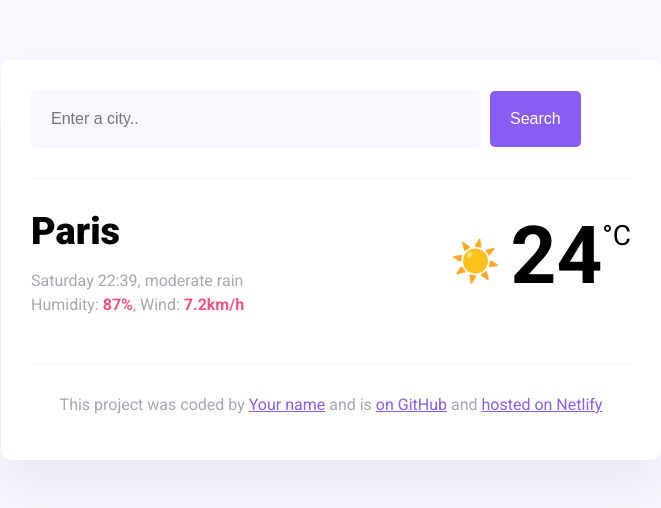
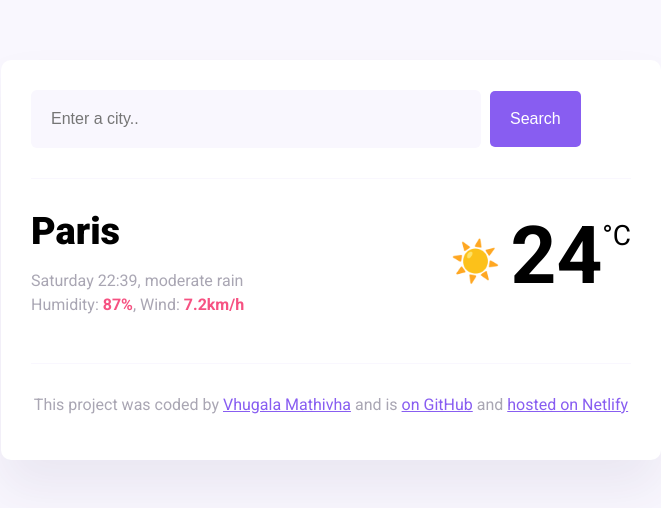
Before and after one commit to Vhugala-Mathivha/gitproject, a plain HTML site: page index.html in a window 1280 px wide. Shown: the whole page, without its empty margins (309-970 px from the left). Drawn offline with nearby package versions, Linux system fonts and the light colour scheme.

Commit message:
added my name and git hub profile link

```diff
--- a/index.html
+++ b/index.html
@@ -40,7 +40,7 @@
         <footer>
             <p>
                 This project was coded by
-                <a href="#" target="_blank">Your name</a> and is
+                <a href="https://github.com/Vhugala-Mathivha" target="_blank">Vhugala Mathivha</a> and is
                 <a href="#" target="_blank"> on GitHub</a> and
                 <a href="#" target="_blank">hosted on Netlify</a>
             </p>
```
